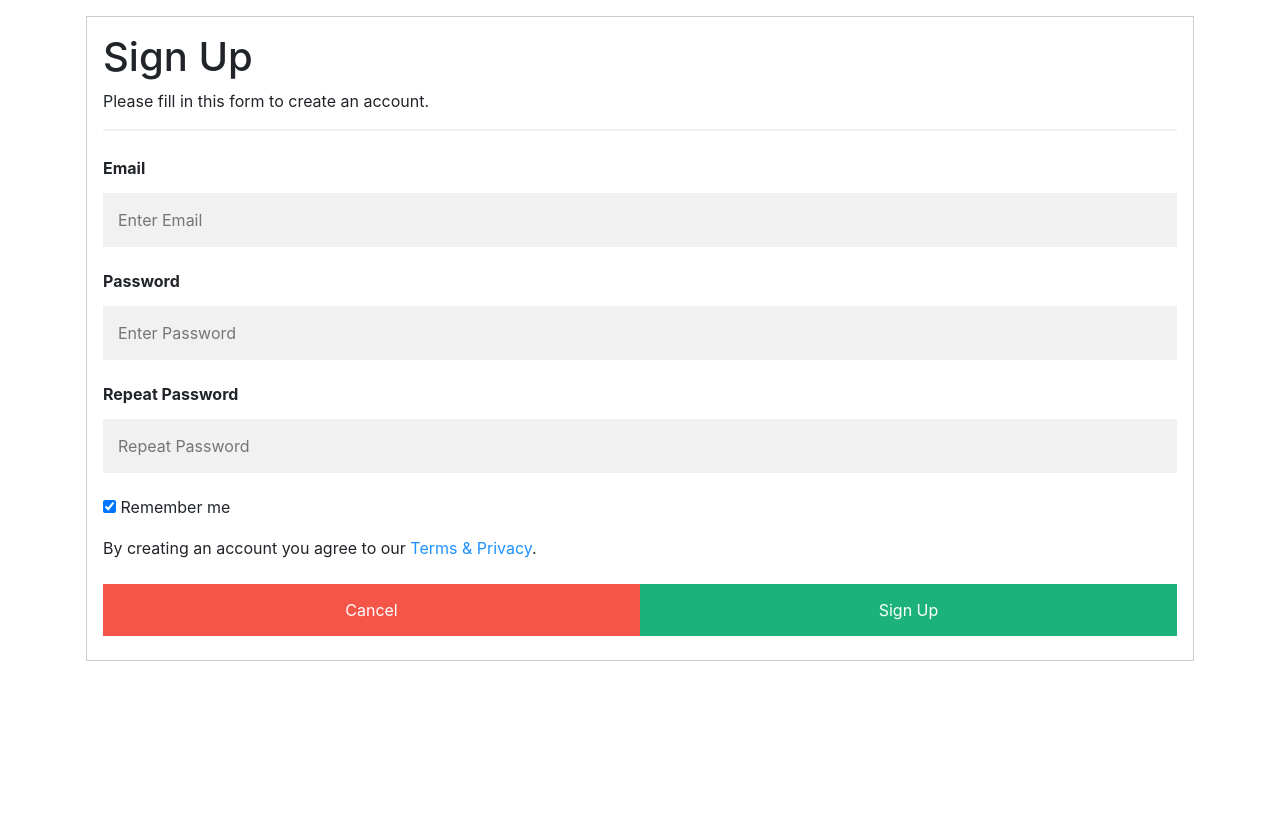
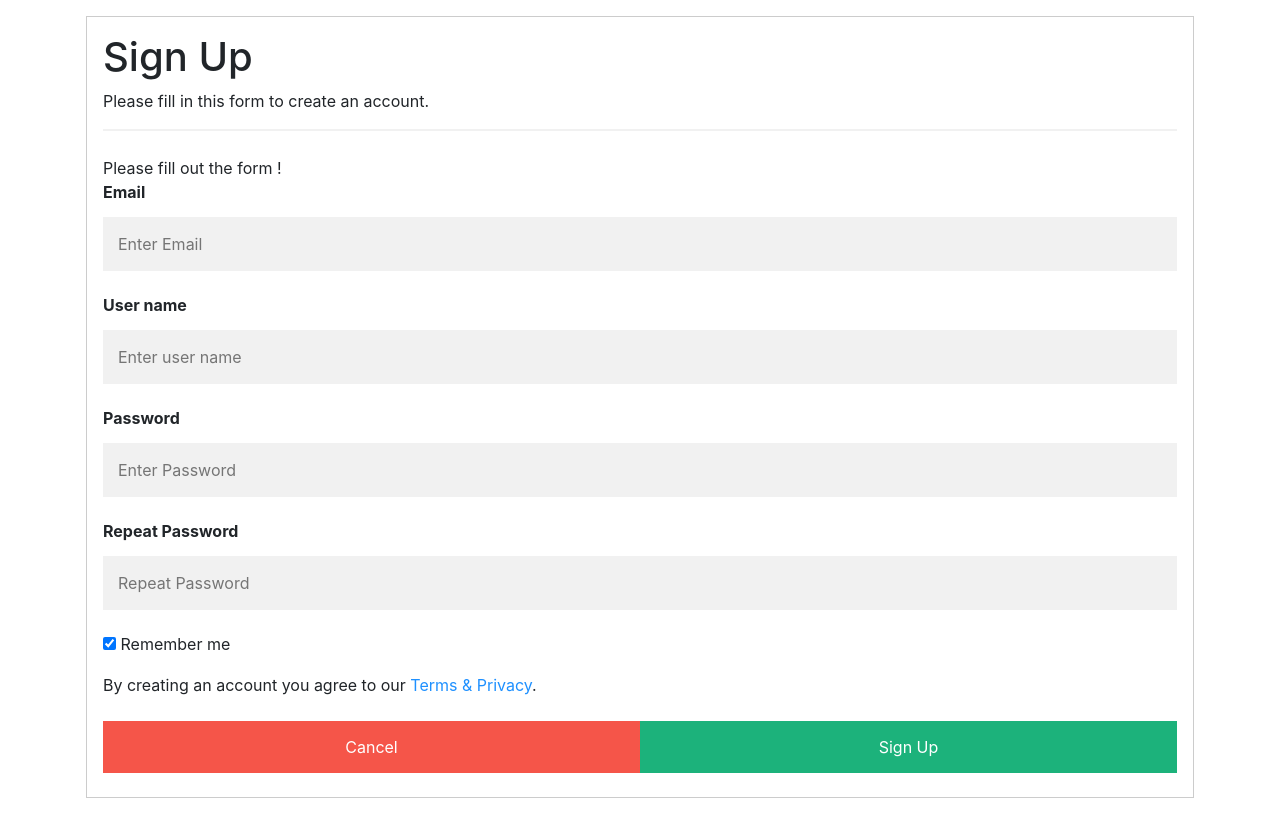
Before and after one commit to AmazingTheSang/BloggingAppFlask, a Flask app: page /signup in a window 1280 px wide. Shown: the part 112-942 px from the top of the page. Before the commit the page ends 773 px from the top, so only its background shows below. Run offline with Flask 2, Linux system fonts and the light colour scheme; some libraries are stand-ins or nearby versions.

Commit message:
da ket noi dc voi csdl

```diff
--- a/app.py
+++ b/app.py
@@ -1,8 +1,8 @@
-import re
+import sqlite3
 from flask import Flask, render_template, redirect, request
 from flask_sqlalchemy import SQLAlchemy
 from datetime import datetime
-
+import re
 app = Flask(__name__)
 app.config['SQLALCHEMY_DATABASE_URI'] = 'sqlite:///database.db'
 db = SQLAlchemy(app)
@@ -18,18 +18,51 @@ class CodeSpeedyBlog(db.Model):
     num_like = db.Column(db.Integer, default=0)
     def __repr__(self):
         return self.title
-
+class User(db.Model):
+    id = db.Column(db.Integer, primary_key=True)
+    username = db.Column(db.String(80), unique=True, nullable=False)
+    email = db.Column(db.String(120), unique=True, nullable=False)
+    password = db.Column(db.String(120), nullable=False)
+    def __repr__(self):
+        return '<User %r>' % self.username
 
 db.create_all()
 db.session.commit()
-
-@app.route('/home')
 @app.route('/')
-def Welcome():
+@app.route('/login',methods=['GET', 'POST'])
+def login():
     return render_template('login.html')
-@app.route('/signup')
+@app.route('/signup',  methods=['GET', 'POST'])
 def signup():
-    return render_template('signup.html')
+     msg = ''
+     if request.method == 'POST':
+        user_name = request.form['Username']
+        user_email = request.form['email']
+        user_pwd = request.form['psw']
+        new_user = User(username=user_name,email=user_email,password=user_pwd)
+        conn = sqlite3.connect('database.db')
+        cursorObj = conn.cursor()
+        cursorObj.execute('SELECT * FROM user WHERE username = ?', (user_name, ))
+        rows = cursorObj.fetchone()
+        if rows:
+            msg = 'Username already exists !'
+            return render_template('signup.html',msg=msg)
+        elif not re.match(r'[^@]+@[^@]+\.[^@]+',user_email):
+            msg = 'Invalid email address !'
+            return render_template('signup.html',msg=msg)
+        elif not re.match(r'[A-Za-z0-9]+', user_name):
+            msg = 'Username must contain only characters and numbers !'
+            return render_template('signup.html',msg=msg)
+        elif not user_name or not user_pwd or not user_email:
+            msg = 'Please fill out the form !'
+            return render_template('signup.html',msg=msg)
+        else:
+            db.session.add(new_user)
+            db.session.commit()
+            return redirect('/login')
+     else:
+        msg='Please fill out the form !'
+        return render_template('signup.html',msg=msg)
 @app.route('/posts',  methods=['GET', 'POST'])
 def posts():
     if request.method == 'POST':
--- a/createdatabase.py
+++ b/createdatabase.py
@@ -1,5 +1,5 @@
 import sqlite3
 conn = sqlite3.connect('database.db')
 cursorObj = conn.cursor()
-cursorObj.execute("CREATE TABLE CodeSpeedyBlog(id INTEGER PRIMARY KEY, title VARCHAR(100) NOT NULL , content TEXT NOT NULL, posted_by  VARCHAR(20) NOT NULL,posted_on DATETIME NOT NULL, num_likes INTEGER DEFAULT 0 ) ")
+cursorObj.execute("DROP TABLE User")
 conn.commit()
--- a/templates/base.html
+++ b/templates/base.html
@@ -19,7 +19,7 @@
 <div class="collapse navbar-collapse" id="navbarsExample01">
 <ul class="navbar-nav mr-auto">
 <li class="nav-item active">
-<a class="nav-link" href="/">Login <span class="sr-only">(current)</span></a>
+<a class="nav-link" href="/login">Login <span class="sr-only">(current)</span></a>
 </li>
 <li class="nav-item">
     <a class="nav-link" href="/signup">Sign Up</a>
--- a/templates/login.html
+++ b/templates/login.html
@@ -77,7 +77,7 @@ span.psw {
 {% endblock%}
 
 {% block body %}
-<form action="action_page.php" method="post">
+<form action="{{ url_for('login') }}" method="post">
     <div class="imgcontainer">
       <img src="instagram-like-3507.png" alt="Avatar" class="avatar">
     </div>
@@ -97,7 +97,7 @@ span.psw {
 
     <div class="container" style="background-color:#f1f1f1">
       <button type="button" class="cancelbtn">Cancel</button>
-      <span class="psw">Forgot <a href="#">password?</a></span>
+      <span class="psw">Do not have an account? <a href="/signup">Sign up</a></span>
     </div>
   </form>
 {% endblock%}
--- a/templates/signup.html
+++ b/templates/signup.html
@@ -72,20 +72,21 @@ button:hover {
 </style>
 {% endblock%}
 {% block body %}
-<form action="action_page.php" style="border:1px solid #ccc">
+<form action="{{ url_for('signup') }}" style="border:1px solid #ccc" method="post">
     <div class="container">
       <h1>Sign Up</h1>
       <p>Please fill in this form to create an account.</p>
       <hr>
-
+      <div class="msg">{{ msg }}</div>
       <label for="email"><b>Email</b></label>
-      <input type="text" placeholder="Enter Email" name="email" required>
-
+      <input type="text" placeholder="Enter Email" name="email" id="email" required>
+      <label for="Username"><b>User name</b></label>
+      <input type="text" placeholder="Enter user name" name="Username" id="Username" required>
       <label for="psw"><b>Password</b></label>
-      <input type="password" placeholder="Enter Password" name="psw" required>
+      <input type="password" placeholder="Enter Password" name="psw" id="psw" required>
 
       <label for="psw-repeat"><b>Repeat Password</b></label>
-      <input type="password" placeholder="Repeat Password" name="psw-repeat" required>
+      <input type="password" placeholder="Repeat Password" name="psw-repeat" id="psw-repeat" required>
 
       <label>
         <input type="checkbox" checked="checked" name="remember" style="margin-bottom:15px"> Remember me
@@ -95,7 +96,7 @@ button:hover {
 
       <div class="clearfix">
         <button type="button" class="cancelbtn">Cancel</button>
-        <button type="submit" class="signupbtn">Sign Up</button>
+        <button type="submit" class="signupbtn" >Sign Up</button>
       </div>
     </div>
   </form>
```
Also changed, not shown: database.db.
